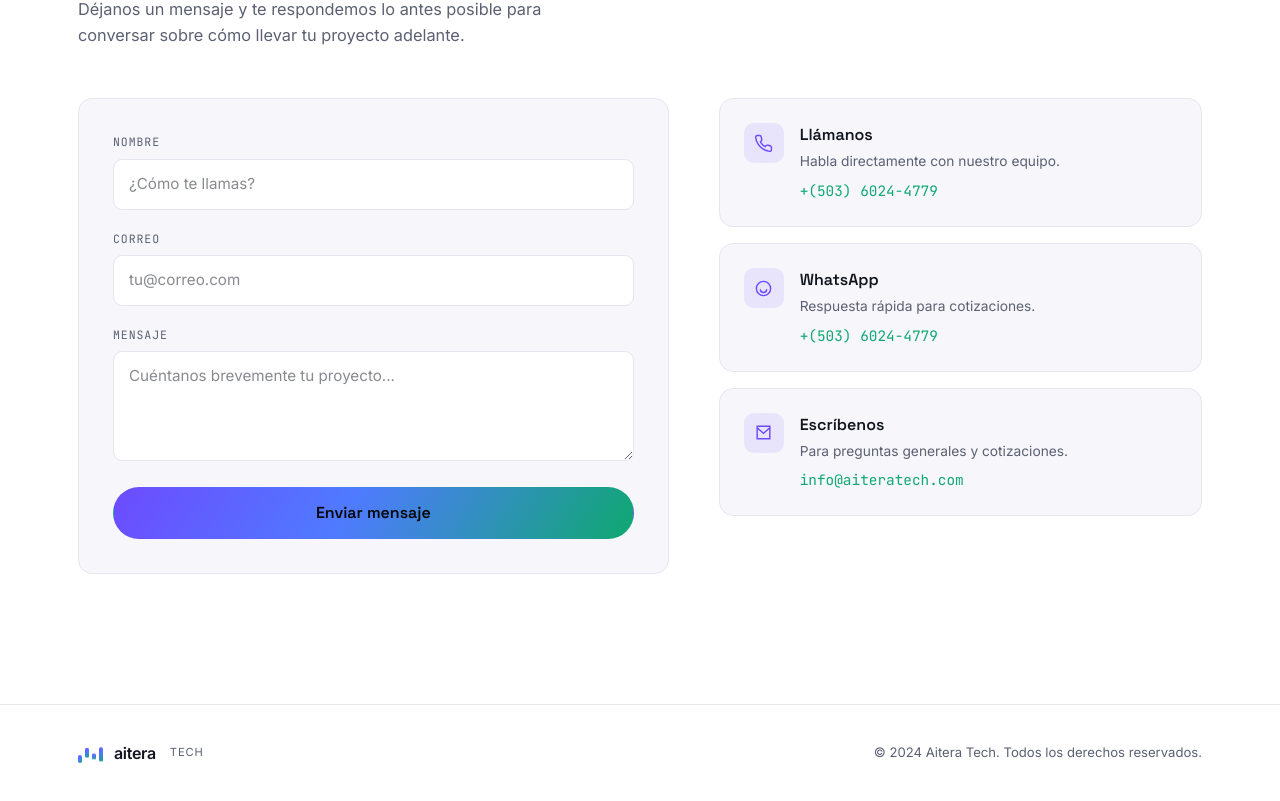
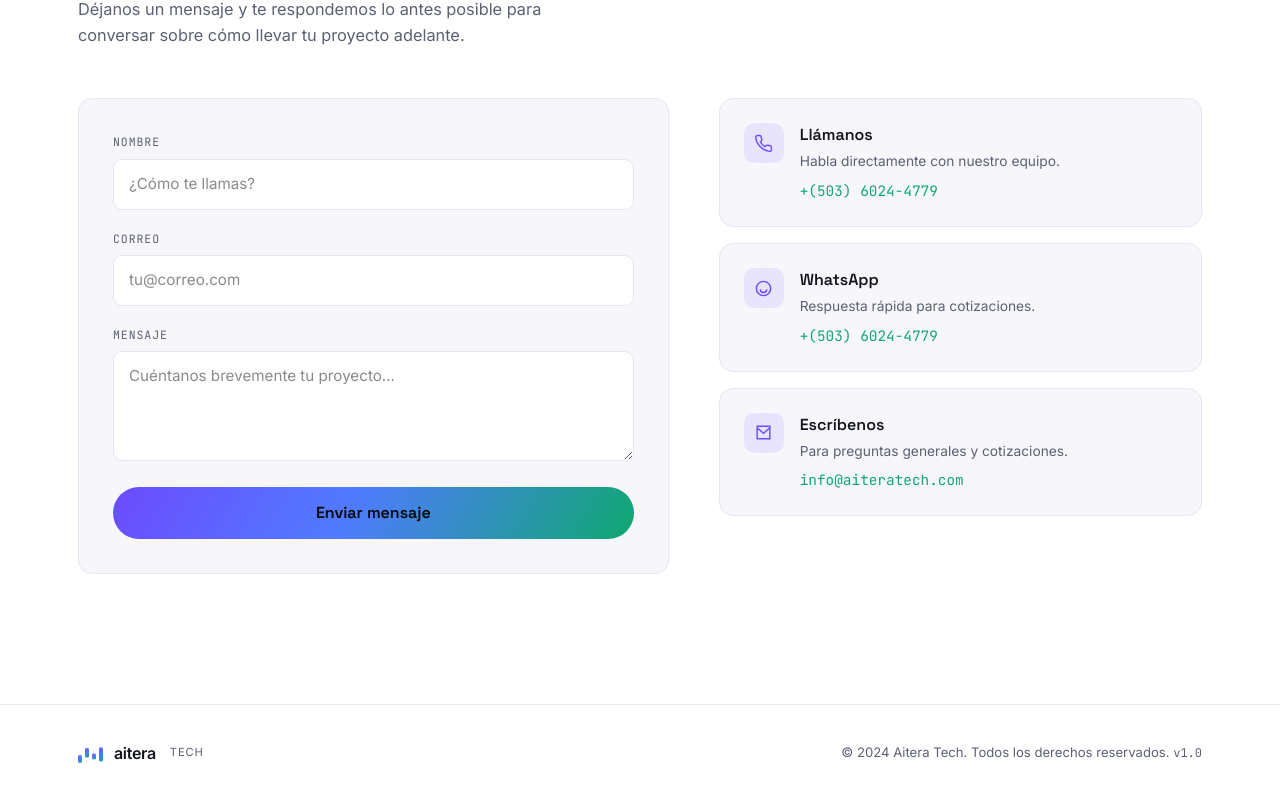
Before and after one commit to johnDev-90/aitera-tech, a Next.js app: page / in a window 1280 px wide. Shown: the part 4433-5234 px from the top of the page. Built offline with nearby package versions, Linux system fonts and the light colour scheme.

Commit message:
add version

```diff
--- a/src/app/page.tsx
+++ b/src/app/page.tsx
@@ -655,7 +655,7 @@ export default function Home() {
             </span>
             aitera<small style={{ marginLeft: "4px" }}>TECH</small>
           </a>
-          <p>© 2024 Aitera Tech. Todos los derechos reservados.</p>
+          <p>© 2024 Aitera Tech. Todos los derechos reservados. <span className="mono" style={{fontSize:'0.75rem', color:'var(--muted)'}}>v1.0</span></p>
         </div>
       </footer>
 
```
